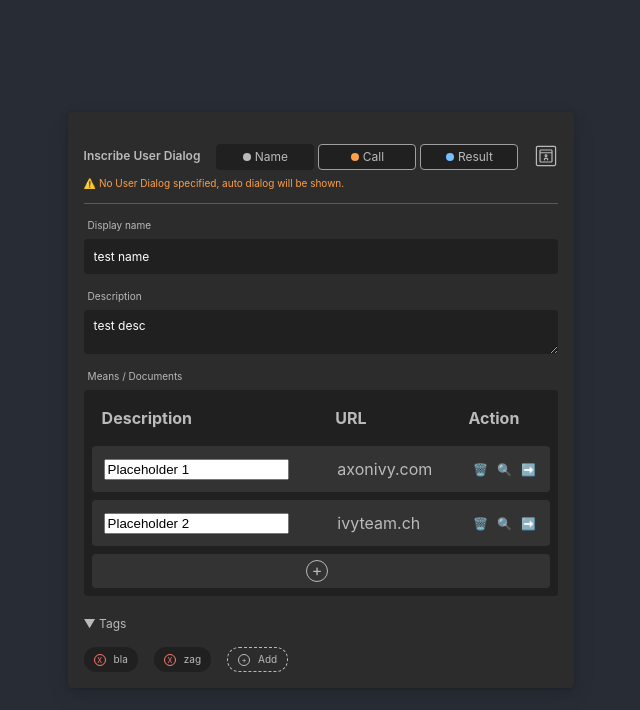
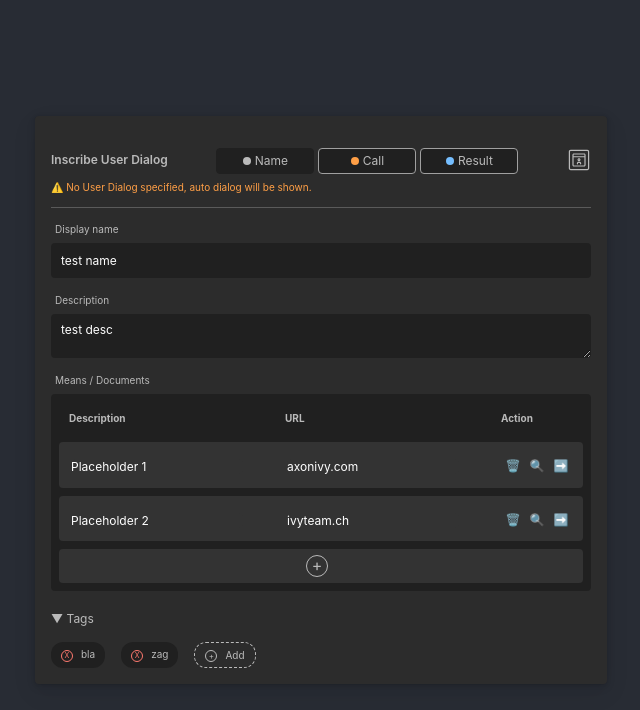
Before and after one commit to ivy-lli/inscription-editor-tryout, a React (Create React App) app: page / in a window 1280 px wide. Shown: the top 710 px of the page, without its empty margins (319-959 px from the left). Built offline with nearby package versions, Linux system fonts and the light colour scheme.

Commit message:
not working editable table

```diff
--- a/src/components/tabs/NameTab.tsx
+++ b/src/components/tabs/NameTab.tsx
@@ -1,4 +1,5 @@
 import React from 'react';
+import { NameDoc } from '../../data/document';
 import { Message, MessageUtil } from '../../data/message';
 import { NameTabData } from '../../data/name-tab';
 import CollapsiblePart from '../widgets/CollapsiblePart';
@@ -11,6 +12,7 @@ const NameTab = (props: { data: NameTabData; onChange: (change: NameTabData) =>
   const handleNameChange = (event: React.ChangeEvent<HTMLInputElement>) => props.onChange({ ...props.data, name: event.target.value });
   const handleDescChange = (event: React.ChangeEvent<HTMLTextAreaElement>) =>
     props.onChange({ ...props.data, description: event.target.value });
+  const handleDocChange = (change: NameDoc[]) => props.onChange({ ...props.data, documents: change });
   const handleTagsChange = (change: string[]) => props.onChange({ ...props.data, tags: change });
 
   return (
@@ -23,7 +25,7 @@ const NameTab = (props: { data: NameTabData; onChange: (change: NameTabData) =>
       </LabelInput>
       <LabelInput label='Means / Documents' htmlFor='documents'>
         {/* <textarea className='input' id='documents' defaultValue='todo: documents list' /> */}
-        <Table />
+        <Table data={props.data.documents} onChange={handleDocChange} />
       </LabelInput>
       <CollapsiblePart collapsibleLabel='Tags' defaultOpen={props.data.tags.length > 0}>
         <Tags tags={props.data.tags} onChange={handleTagsChange} />
--- a/src/components/widgets/Table.css
+++ b/src/components/widgets/Table.css
@@ -11,10 +11,13 @@
 .table thead tr th {
   padding: 10px;
   text-align: start;
+  font-size: 10px;
 }
 .table thead tr th:last-child {
   width: 4.5rem;
 }
+
+/* Table content */
 .table tbody tr td {
   padding: 12px;
   background: var(--table-row-bg);
@@ -26,6 +29,13 @@
 .table tbody tr td:last-child {
   border-top-right-radius: var(--border-radius);
   border-bottom-right-radius: var(--border-radius);
+}
+.table .input {
+  background-color: var(--table-row-bg);
+  padding: 0;
+}
+.table .input:focus {
+  background-color: var(--input-bg);
 }
 .table tbody .action-buttons {
   display: inline-flex;
@@ -46,6 +56,8 @@
   background-color: var(--button-bg);
   box-shadow: var(--focus-shadow);
 }
+
+/* Add row button */
 .table .add-row {
   background: var(--table-row-bg);
   border-radius: var(--border-radius);
--- a/src/components/widgets/Table.tsx
+++ b/src/components/widgets/Table.tsx
@@ -1,49 +1,80 @@
-import { ColumnDef, createColumnHelper, flexRender, getCoreRowModel, RowData, useReactTable } from '@tanstack/react-table';
-import { useEffect, useState } from 'react';
+import {
+  CellContext,
+  ColumnDef,
+  createColumnHelper,
+  flexRender,
+  getCoreRowModel,
+  RowData,
+  TableMeta,
+  useReactTable
+} from '@tanstack/react-table';
+import { info } from 'console';
+import { useEffect, useReducer, useState } from 'react';
+import { EMPTY_NAME_DOC, NameDoc } from '../../data/document';
 import './Table.css';
 
-type Document = {
-  description: string;
-  url: string;
-  action: string;
+// declare module '@tanstack/react-table' {
+//   interface TableMeta<TData extends RowData> {
+//     updateData: (rowIndex: number, columnId: string, value: unknown) => void;
+//   }
+// }
+
+const EditableCell = (props: { info: CellContext<NameDoc, string>; updateData: (index: number, id: string, value: string) => void }) => {
+  const initValue = props.info.getValue();
+  const [value, setValue] = useState(initValue);
+
+  const onBlur = () => {
+    props.updateData(props.info.row.index, props.info.column.id, value);
   };
 
-declare module '@tanstack/react-table' {
-  interface TableMeta<TData extends RowData> {
-    updateData: (rowIndex: number, columnId: string, value: unknown) => void;
-  }
-}
+  useEffect(() => {
+    setValue(initValue);
+  }, [initValue]);
 
-const defaultData: Document[] = [
-  {
-    description: 'Placeholder 1',
-    url: 'axonivy.com',
-    action: ''
-  },
-  {
-    description: 'Placeholder 2',
-    url: 'ivyteam.ch',
-    action: ''
-  }
-];
+  return <input className='input' value={value as string} onChange={e => setValue(e.target.value)} onBlur={onBlur} />;
+};
 
-const columnHelper = createColumnHelper<Document>();
+const Table = (props: { data: NameDoc[]; onChange: (change: NameDoc[]) => void }) => {
+  const [data, setData] = useState(() => props.data);
+
+  const columnHelper = createColumnHelper<NameDoc>();
+
+  const updateData = (index: number, id: string, value: string) => {
+    const change = { ...data[index], [id]: value };
+    data[index] = change;
+    // props.onChange(data);
+    setData(data);
+  };
+
+  const addTableRow = () => {
+    data.push(EMPTY_NAME_DOC);
+    // props.onChange(data);
+    setData(props.data);
+  };
+
+  const removeTableRow = (index: number) => {
+    data.splice(index, 1);
+    // props.onChange(data);
+    setData(data);
+  };
 
   const columns = [
     columnHelper.accessor('description', {
       // cell: info => info.getValue(),
+      cell: info => <EditableCell info={info} updateData={updateData} />,
       header: () => <span>Description</span>
     }),
     columnHelper.accessor(row => row.url, {
       id: 'url',
-    cell: info => info.getValue(),
+      // cell: info => info.getValue(),
+      cell: info => <EditableCell info={info} updateData={updateData} />,
       header: () => <span>URL</span>
     }),
     columnHelper.accessor('action', {
       id: 'action',
       cell: info => (
         <span className='action-buttons'>
-        <button>🗑️</button>
+          <button onClick={() => removeTableRow(info.row.index)}>🗑️</button>
           <button>🔍</button>
           <button>➡️</button>
         </span>
@@ -52,10 +83,7 @@ const columns = [
     })
   ];
 
-const Table = () => {
-  const [data, setData] = useState(() => [...defaultData]);
-
-  const defaultColumn: Partial<ColumnDef<Document>> = {
+  const defaultColumn: Partial<ColumnDef<NameDoc>> = {
     cell: ({ getValue, row: { index }, column: { id }, table }) => {
       const initialValue = getValue();
       // We need to keep and update the state of the cell normally
@@ -64,7 +92,10 @@ const Table = () => {
 
       // When the input is blurred, we'll call our table meta's updateData function
       const onBlur = () => {
-        table.options.meta?.updateData(index, id, value);
+        const change = { ...props.data[index], [id]: value };
+        props.data[index] = change;
+        props.onChange(props.data);
+        // table.options.meta?.updateData(index, id, value);
       };
 
       // If the initialValue is changed external, sync it up with our state
@@ -73,7 +104,7 @@ const Table = () => {
         setValue(initialValue);
       }, [initialValue]);
 
-      return <input value={value as string} onChange={e => setValue(e.target.value)} onBlur={onBlur} />;
+      return <input className='input' value={value as string} onChange={e => setValue(e.target.value)} onBlur={onBlur} />;
     }
   };
 
@@ -108,7 +139,7 @@ const Table = () => {
         <tfoot>
           <tr>
             <th colSpan={3} className='add-row'>
-              <button>
+              <button onClick={addTableRow}>
                 <span className='add-row-plus'>+</span>
               </button>
             </th>
--- a/src/data/document.ts
+++ b/src/data/document.ts
@@ -1,3 +1,9 @@
+export const EMPTY_NAME_DOC: NameDoc = {
+  description: '',
+  url: '',
+  action: ''
+};
+
 export type NameDoc = {
   description: string;
   url: string;
```
Lines whose indentation alone changed are shown as unchanged.
